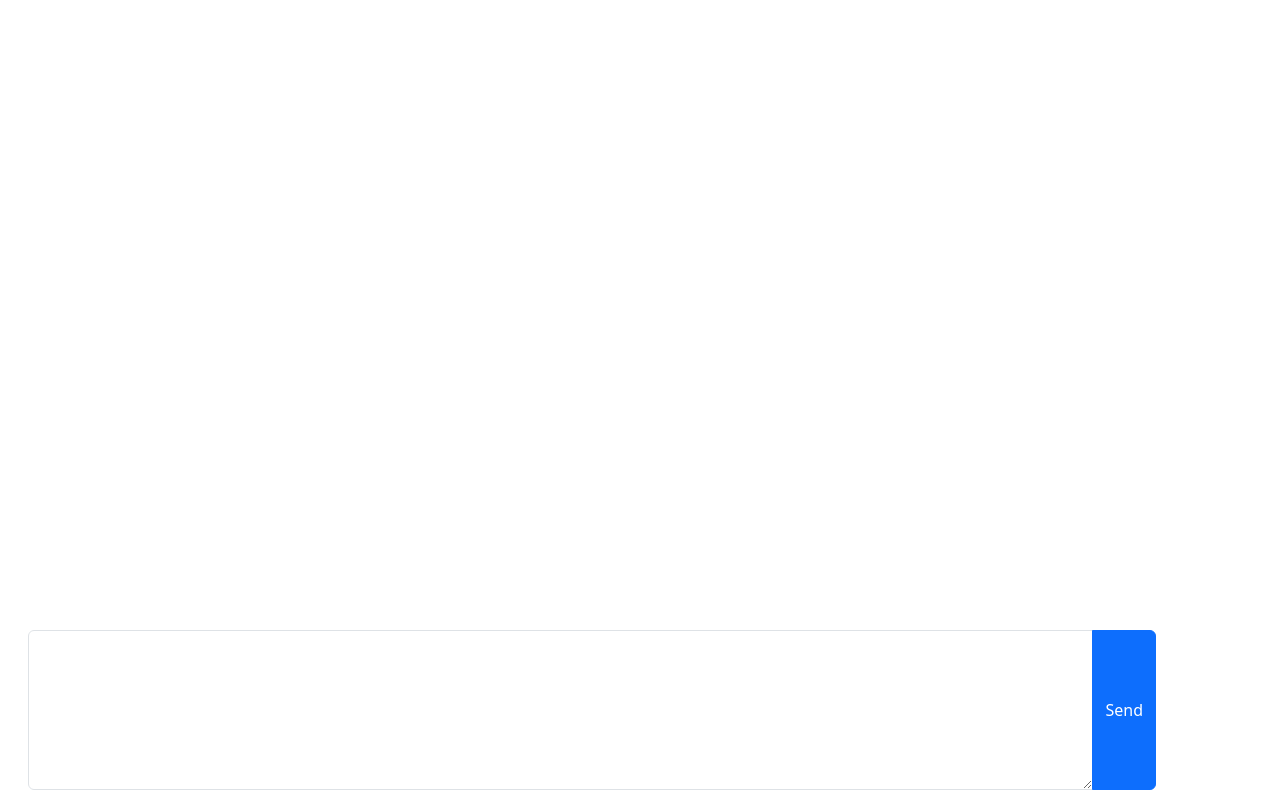
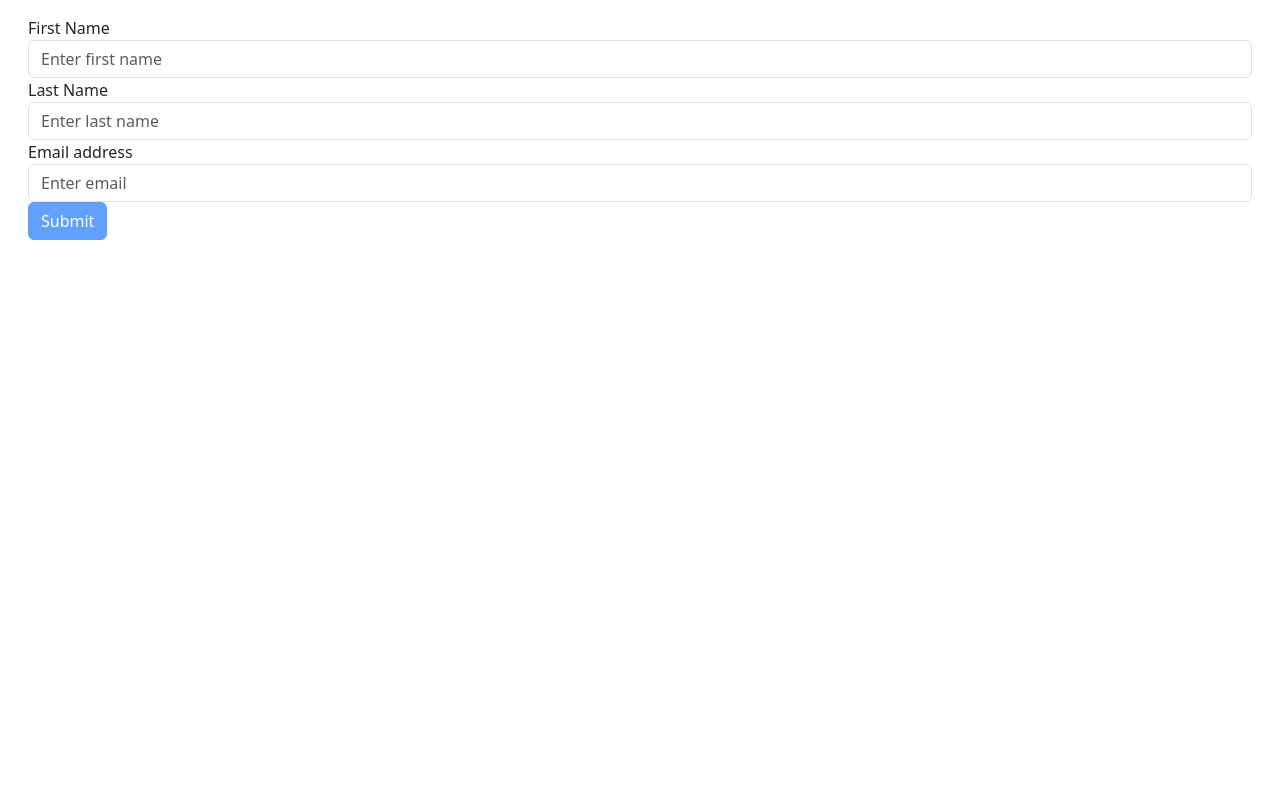
Before and after one commit to michalzeman/cqrs-reservation-reactive-system, an Angular app in the folder customer-support/customer-support-app/: page /registration in a window 1280 px wide. Before the commit this address led to /. Built offline with nearby package versions, Linux system fonts and the light colour scheme.

Commit message:
Registration of the new customer

```diff
--- a/customer-support/customer-support-app/src/app/app.component.html
+++ b/customer-support/customer-support-app/src/app/app.component.html
@@ -1,6 +1,6 @@
 <main>
   <div class="container-fluid">
-    <app-chat class="col-auto"/>
     <router-outlet class="col-auto"/>
+    <app-error/>
   </div>
 </main>
--- a/customer-support/customer-support-app/src/app/app.routes.ts
+++ b/customer-support/customer-support-app/src/app/app.routes.ts
@@ -1,3 +1,10 @@
 import {Routes} from '@angular/router';
+import {ChatComponent} from "./chat/chat.component";
+import {CustomerComponent} from "./customer/customer-component";
 
-export const routes: Routes = [];
+export const routes: Routes = [
+  { path: '', component: ChatComponent },
+  { path: 'chat', component: ChatComponent },
+  { path: 'chat/customer/:id', component: ChatComponent },
+  { path: 'registration', component: CustomerComponent }
+];
--- a/customer-support/customer-support-app/src/app/chat/chat.component.ts
+++ b/customer-support/customer-support-app/src/app/chat/chat.component.ts
@@ -1,6 +1,7 @@
-import {Component} from '@angular/core';
+import {Component, OnInit} from '@angular/core';
 import {NgClass, NgForOf, NgIf} from "@angular/common";
-import { environment } from './../../environments/environment';
+import {ActivatedRoute, Router} from '@angular/router';
+import {environment} from '../../environments/environment';
 import {FormsModule} from "@angular/forms";
 import {ChatService, Message} from './chat.service';
 import {map} from "rxjs/operators";
@@ -19,27 +20,39 @@ import {ErrorComponent} from "../error/error.component";
   templateUrl: './chat.component.html',
   styleUrl: './chat.component.scss'
 })
-export class ChatComponent {
+export class ChatComponent implements OnInit {
 
   messageToSend: string = '';
   isConnected: boolean = false;
   chatId?: string;
+  customerId?: string;
 
-  private wsUrl = environment.wsApiUrl+'/ai-agent/chat-stream'
+  private wsUrl = environment.wsApiUrl + '/ai-agent/chat-stream'
 
   messages: Message[] = [];
 
-  constructor(private chatService: ChatService) {
+  constructor(
+    private route: ActivatedRoute,
+    private router: Router,
+    private chatService: ChatService
+  ) {
     chatService.serverAnswer$.pipe(
-      map(message => {
-        let activeMsg = this.messages[this.messages.length - 1];
-        activeMsg.text = activeMsg.text.concat(message.text);
-        this.chatId = message.chatId;
-        return activeMsg;
-      })
+      map(message => this.handleChatMessage(message))
     ).subscribe();
 
     chatService.connected$.subscribe(state => this.isConnected = state);
+  }
+
+  private handleChatMessage(message: Message) {
+    let activeMsg = this.messages[this.messages.length - 1];
+    activeMsg.text = activeMsg.text.concat(message.text);
+    this.chatId = message.chatId;
+    return activeMsg;
+  }
+
+  ngOnInit(): void {
+    this.customerId = this.route.snapshot.paramMap.get('id') ?? undefined;
+    console.log(`customer id:${this.customerId}`);
   }
 
   sendMessage() {
--- a/customer-support/customer-support-app/src/app/chat/chat.service.ts
+++ b/customer-support/customer-support-app/src/app/chat/chat.service.ts
@@ -1,6 +1,5 @@
 import {Injectable} from '@angular/core';
 import {webSocket, WebSocketSubject} from 'rxjs/webSocket';
-import {HttpClient} from '@angular/common/http';
 import {catchError, filter, finalize} from 'rxjs/operators';
 import {Observable, Subject} from 'rxjs';
 import {ErrorService} from "../error/error.service";
--- /dev/null
+++ b/customer-support/customer-support-app/src/app/customer/customer-component.html
@@ -0,0 +1,15 @@
+<form [formGroup]="customerForm" (ngSubmit)="onSubmit()">
+  <div class="form-group">
+    <label for="firstName">First Name</label>
+    <input type="text" class="form-control" id="firstName" placeholder="Enter first name" [formControl]="firstName">
+  </div>
+  <div class="form-group">
+    <label for="lastName">Last Name</label>
+    <input type="text" class="form-control" id="lastName" placeholder="Enter last name" [formControl]="lastName">
+  </div>
+  <div class="form-group">
+    <label for="email">Email address</label>
+    <input type="email" class="form-control" id="email" placeholder="Enter email" [formControl]="email">
+  </div>
+  <button type="submit" class="btn btn-primary" [disabled]="!customerForm.valid">Submit</button>
+</form>
--- /dev/null
+++ b/customer-support/customer-support-app/src/app/customer/customer-component.ts
@@ -0,0 +1,60 @@
+import {Component, OnInit} from '@angular/core';
+import {Router} from '@angular/router';
+import {NgClass, NgForOf, NgIf} from "@angular/common";
+import {FormControl, FormGroup, FormsModule, ReactiveFormsModule, Validators} from "@angular/forms";
+import {ErrorComponent} from "../error/error.component";
+import {tap} from 'rxjs/operators';
+import {CustomerService, RegisterCustomerRequest} from "./customer.service";
+
+@Component({
+  selector: 'app-new-customer-component',
+  standalone: true,
+  imports: [
+    NgClass,
+    NgForOf,
+    FormsModule,
+    NgIf,
+    ErrorComponent,
+    ReactiveFormsModule
+  ],
+  templateUrl: './customer-component.html',
+  styleUrl: './customer-component.scss'
+})
+export class CustomerComponent implements OnInit {
+
+  firstName: FormControl;
+  lastName: FormControl;
+  email: FormControl;
+
+  customerForm: FormGroup;
+
+  constructor(
+    private customerService: CustomerService,
+    private router: Router
+  ) {
+    this.firstName = new FormControl(null, Validators.required);
+    this.lastName = new FormControl(null, Validators.required);
+    this.email = new FormControl(null, [Validators.required, Validators.email]);
+    this.customerForm = new FormGroup({
+      firstName: this.firstName,
+      lastName: this.lastName,
+      email: this.email
+    });
+  }
+
+  ngOnInit() {
+  }
+
+  onSubmit() {
+    let customer = new RegisterCustomerRequest(
+      this.lastName.value,
+      this.firstName.value,
+      this.email.value
+    );
+    this.customerService.createCustomer(customer)
+      .pipe(
+        tap(customer => this.router.navigate([`chat/customer/${customer.aggregateId}`]))
+      )
+      .subscribe();
+  }
+}
--- /dev/null
+++ b/customer-support/customer-support-app/src/app/customer/customer.service.ts
@@ -0,0 +1,71 @@
+import {Injectable} from '@angular/core';
+import {HttpClient} from '@angular/common/http';
+import {Observable} from "rxjs";
+import {catchError} from "rxjs/operators";
+import {ErrorService} from "../error/error.service";
+
+const url: string = "/api/customers"
+
+export abstract class CustomerCommandRequest {
+  protected type: string;
+
+  protected constructor(type: string) {
+    this.type = type;
+  }
+}
+
+export class RegisterCustomerRequest extends CustomerCommandRequest {
+  lastName: string;
+  firstName: string;
+  email: string;
+
+  constructor(
+    lastName: string,
+    firstName: string,
+    email: string
+  ) {
+    super('register-customer');
+    this.lastName = lastName;
+    this.firstName = firstName;
+    this.email = email;
+  }
+}
+
+export class CustomerDocument {
+  aggregateId: string;
+  lastName: string;
+  firstName: string;
+  email: string;
+  version: number;
+  docId: string;
+  correlationId: string;
+
+  constructor() {
+    this.aggregateId = '';
+    this.lastName = '';
+    this.firstName = '';
+    this.email = '';
+    this.version = 0;
+    this.docId = '';
+    this.correlationId = '';
+  }
+}
+
+@Injectable({
+  providedIn: 'root'
+})
+export class CustomerService {
+
+  constructor(private httpClient: HttpClient, private errorService: ErrorService) {
+  }
+
+  createCustomer(customer: RegisterCustomerRequest): Observable<CustomerDocument> {
+    return this.httpClient.post<CustomerDocument>(url, customer)
+      .pipe(
+        catchError(err => {
+            this.errorService.throwError(err);
+            throw err;
+          }
+        ))
+  }
+}
--- a/customer-support/customer-support-app/src/app/error/error.service.ts
+++ b/customer-support/customer-support-app/src/app/error/error.service.ts
@@ -10,7 +10,7 @@ export class ErrorService {
   constructor() {
   }
 
-  public throwError(message: string): void {
-    this.error$.next(message);
+  public throwError(message: any): void {
+    this.error$.next(JSON.stringify(message));
   }
 }
```
Also changed, not shown: customer-support/customer-support-app/src/app/customer/customer-component.scss (added).
